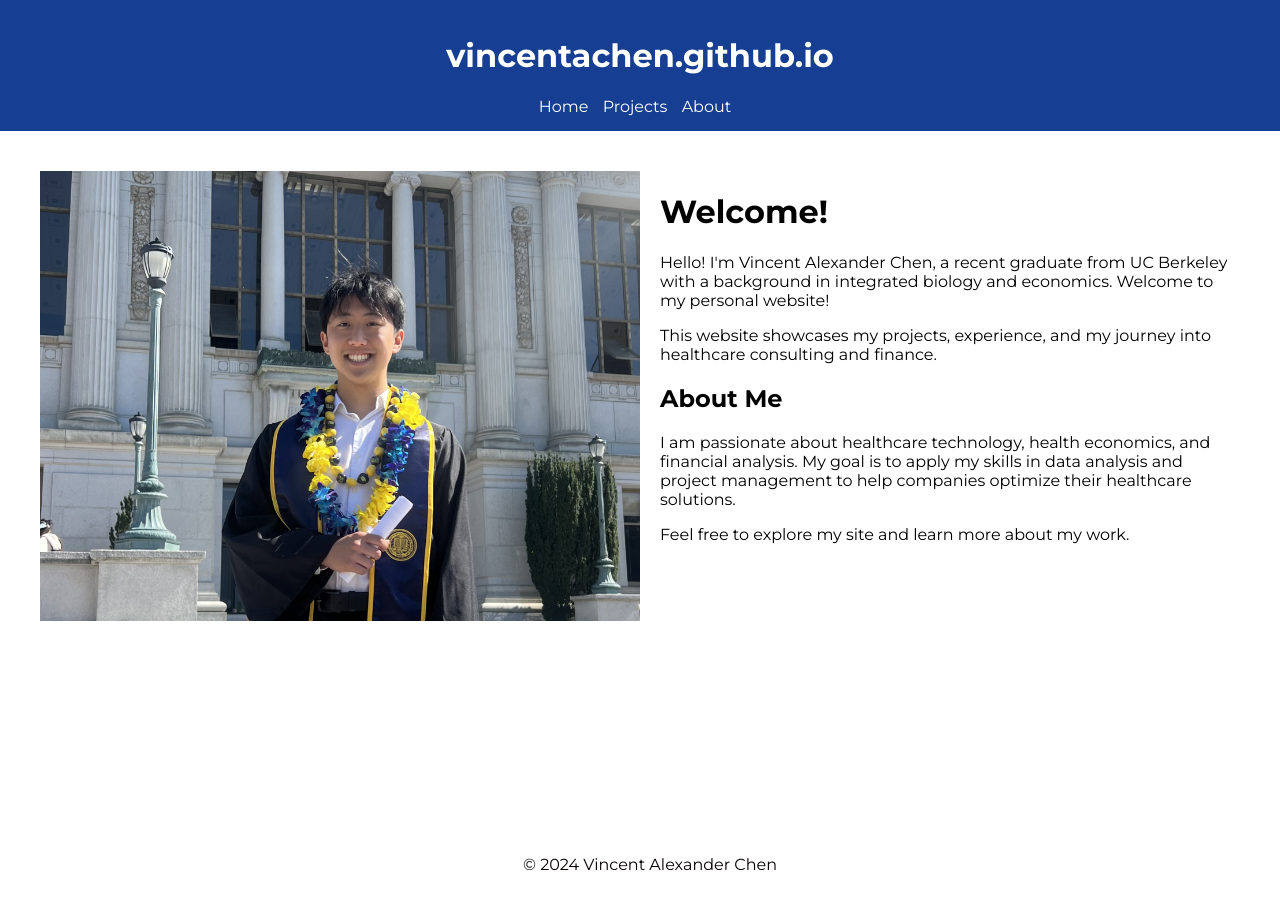
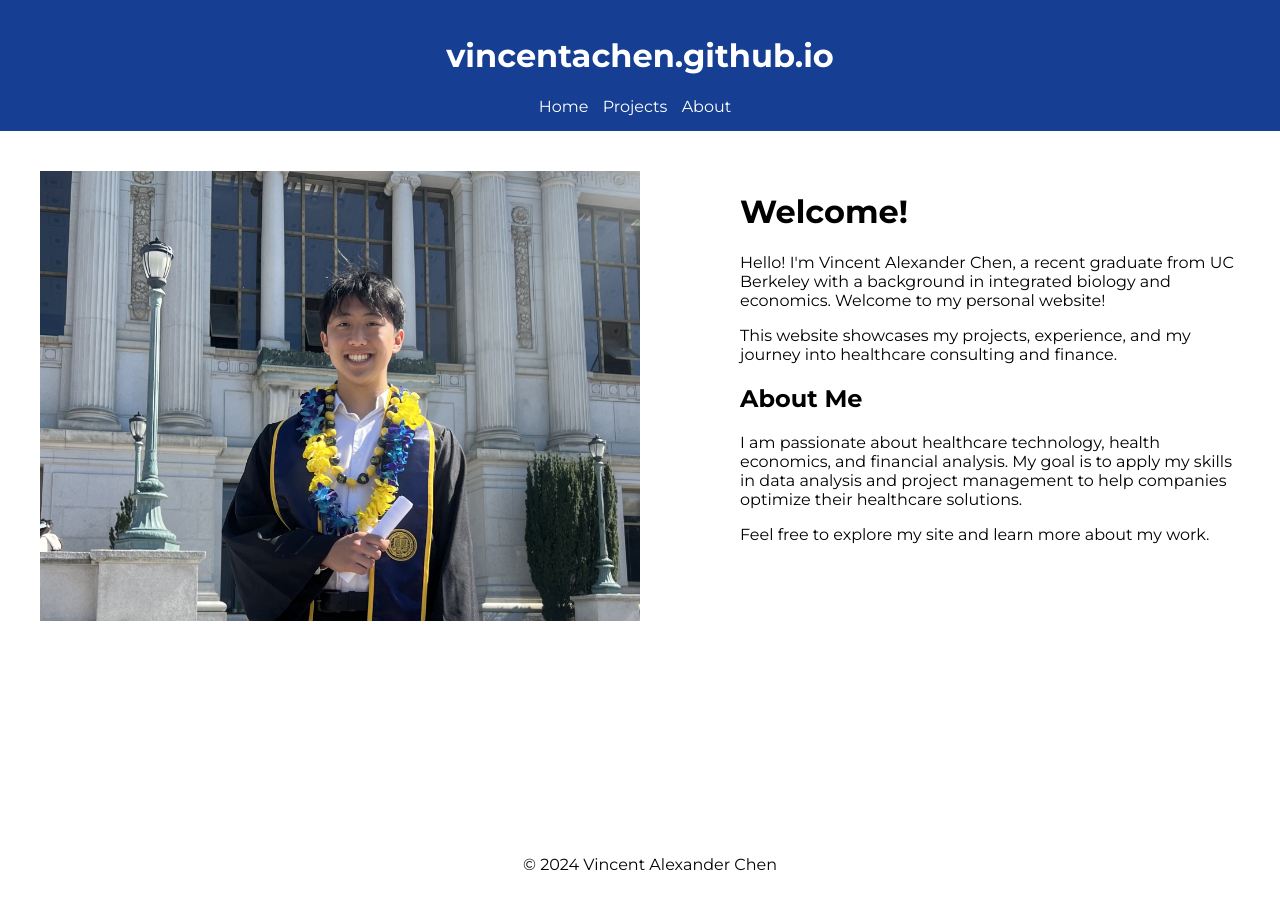
Before and after one commit to vincentachen/vincentachen.github.io, a Jekyll site: the page built from index.md, in a window 1280 px wide. Built offline with Jekyll 4.4.1, drawn with Linux system fonts in a browser that asks for light colours.

Commit message:
Update styles.css

```diff
--- a/assets/css/styles.css
+++ b/assets/css/styles.css
@@ -24,6 +24,7 @@ header {
     flex: 1;
     display: flex;
     justify-content: flex-start; /* Align image to the left within the column */
+    padding-right: 50px; /* Space between image and text */
 }
 
 
@@ -36,7 +37,7 @@ header {
 
 .right-column {
     flex: 2; /* Adjust this value to control the width of the right column */
-    padding-left: 20px; /* Space between image and text */
+    padding-left: 50px; /* Space between image and text */
 }
 
 nav ul {
```
